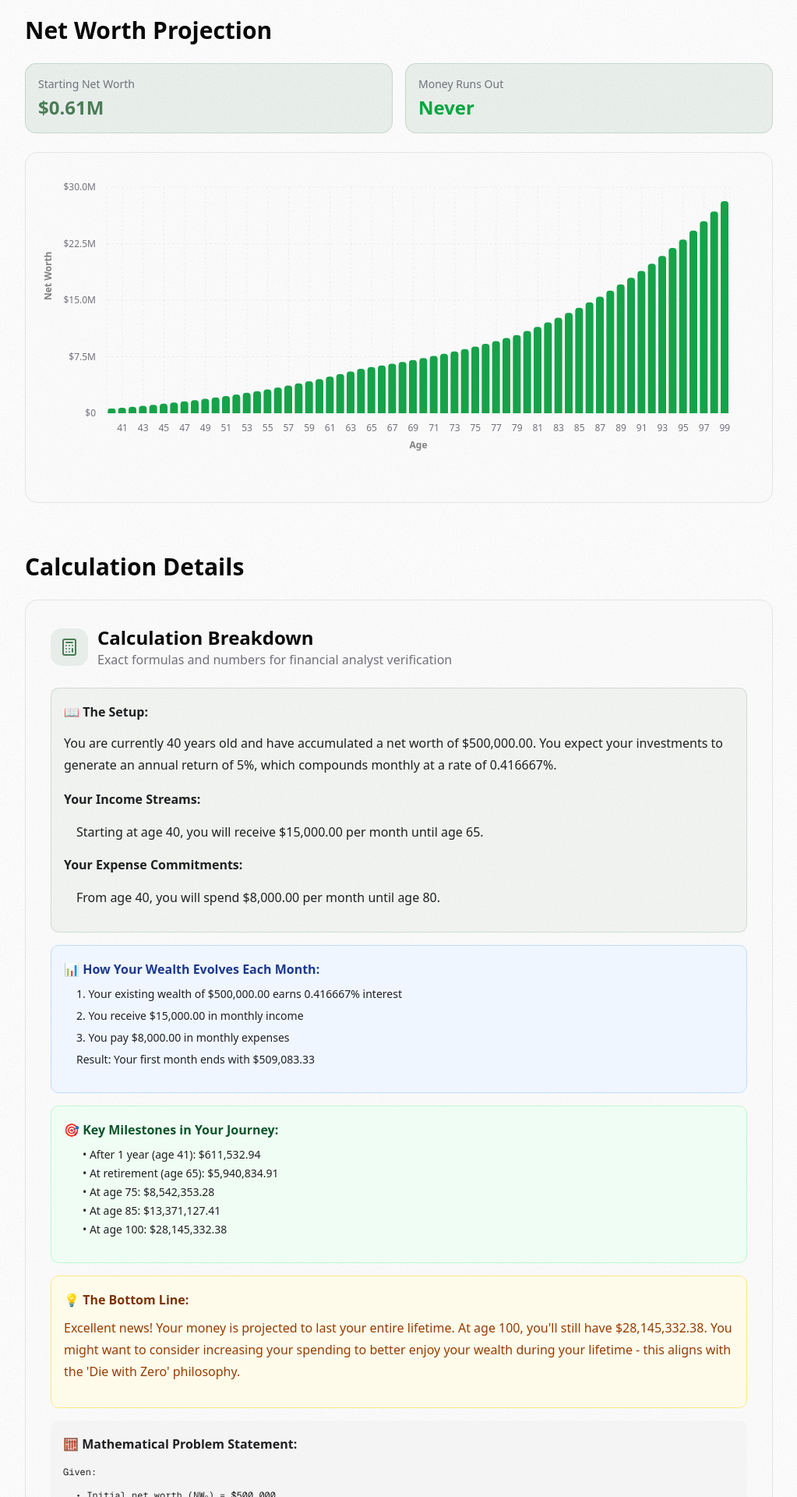
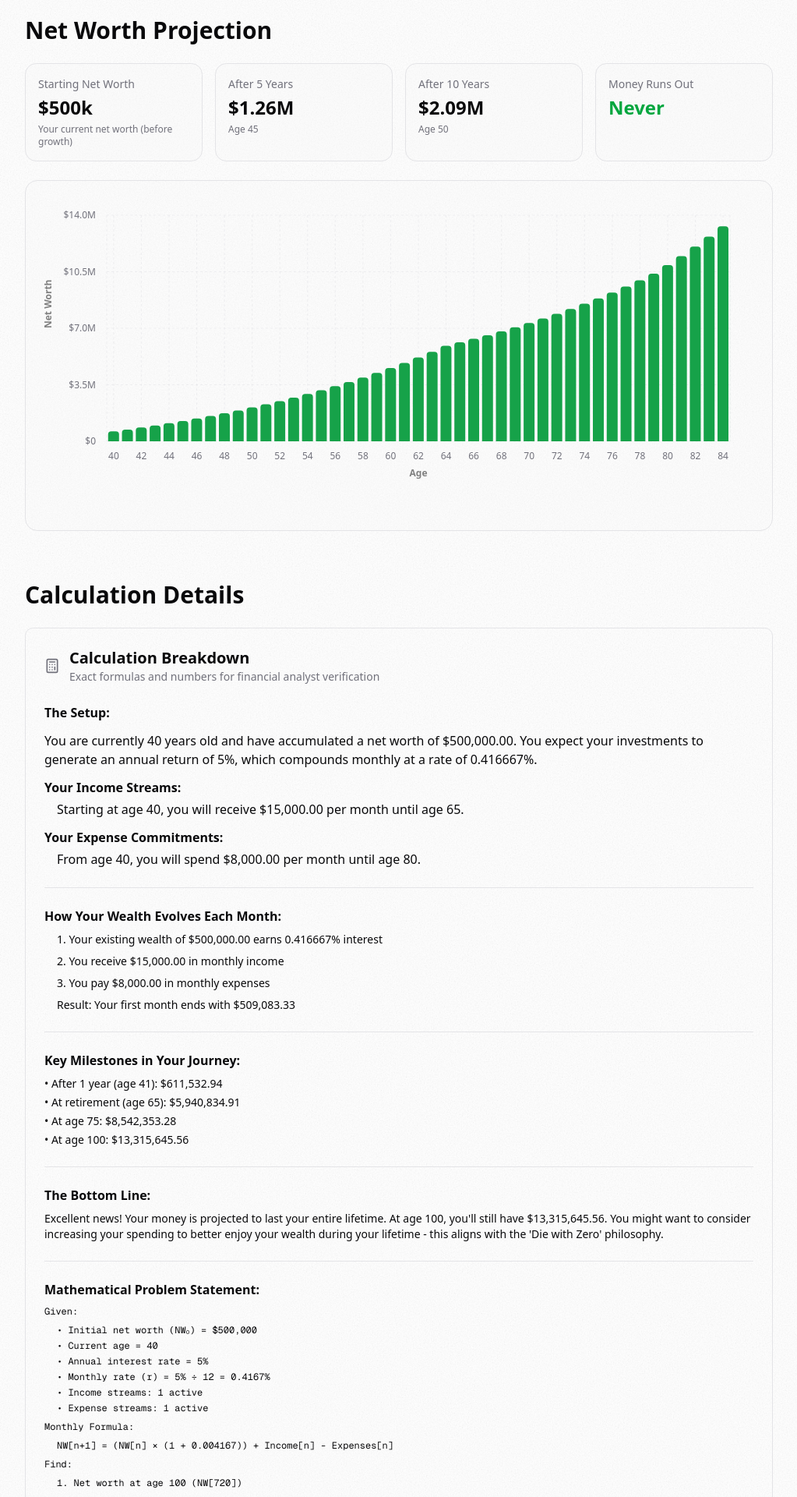
Before and after one commit to jnarowski/jpnarowski-com-next-v2, a Next.js app: page /die-with-zero in a window 1280 px wide. Shown: the part 1280-3200 px from the top of the page at 78% size, without its empty margins (128-1151 px from the left). Built offline with nearby package versions, Linux system fonts and the light colour scheme.

Commit message:
finished calculator

```diff
--- a/src/app/die-with-zero/DieWithZeroCalculator.tsx
+++ b/src/app/die-with-zero/DieWithZeroCalculator.tsx
@@ -144,16 +144,64 @@ export function DieWithZeroCalculator() {
 
           {/* Summary Stats */}
           {yearlyData.length > 0 && (
-            <div className="grid grid-cols-2 gap-4 mb-6">
-              <div className="p-4 bg-primary/10 rounded-xl border border-primary/20">
+            <div className="grid grid-cols-2 md:grid-cols-4 gap-4 mb-6">
+              <div className="p-4 bg-muted/30 rounded-xl border border-border">
                 <p className="text-sm text-muted-foreground mb-1">
                   Starting Net Worth
                 </p>
-                <p className="text-2xl font-bold text-primary">
-                  ${(yearlyData[0].netWorth / 1000000).toFixed(2)}M
+                <p className="text-2xl font-bold">
+                  {state.netWorth >= 1000000
+                    ? `$${(state.netWorth / 1000000).toFixed(2)}M`
+                    : `$${(state.netWorth / 1000).toFixed(0)}k`}
+                </p>
+                <p className="text-xs text-muted-foreground mt-1">
+                  Your current net worth (before growth)
                 </p>
               </div>
-              <div className="p-4 bg-primary/10 rounded-xl border border-primary/20">
+
+              {(() => {
+                const fiveYearData = yearlyData.find(d => d.age === state.currentAge + 5);
+                return fiveYearData ? (
+                  <div className="p-4 bg-muted/30 rounded-xl border border-border">
+                    <p className="text-sm text-muted-foreground mb-1">
+                      After 5 Years
+                    </p>
+                    <p className="text-2xl font-bold">
+                      {fiveYearData.netWorth >= 1000000
+                        ? `$${(fiveYearData.netWorth / 1000000).toFixed(2)}M`
+                        : fiveYearData.netWorth >= 0
+                        ? `$${(fiveYearData.netWorth / 1000).toFixed(0)}k`
+                        : `$0`}
+                    </p>
+                    <p className="text-xs text-muted-foreground mt-1">
+                      Age {fiveYearData.age}
+                    </p>
+                  </div>
+                ) : null;
+              })()}
+
+              {(() => {
+                const tenYearData = yearlyData.find(d => d.age === state.currentAge + 10);
+                return tenYearData ? (
+                  <div className="p-4 bg-muted/30 rounded-xl border border-border">
+                    <p className="text-sm text-muted-foreground mb-1">
+                      After 10 Years
+                    </p>
+                    <p className="text-2xl font-bold">
+                      {tenYearData.netWorth >= 1000000
+                        ? `$${(tenYearData.netWorth / 1000000).toFixed(2)}M`
+                        : tenYearData.netWorth >= 0
+                        ? `$${(tenYearData.netWorth / 1000).toFixed(0)}k`
+                        : `$0`}
+                    </p>
+                    <p className="text-xs text-muted-foreground mt-1">
+                      Age {tenYearData.age}
+                    </p>
+                  </div>
+                ) : null;
+              })()}
+
+              <div className="p-4 bg-muted/30 rounded-xl border border-border">
                 <p className="text-sm text-muted-foreground mb-1">
                   Money Runs Out
                 </p>
@@ -180,6 +228,19 @@ export function DieWithZeroCalculator() {
           <h2 className="text-3xl font-bold mb-6">Calculation Details</h2>
           <CalculationBreakdown inputs={state} />
         </div>
+
+        {/* Financial Disclaimer */}
+        <div className="mt-16">
+          <h3 className="text-sm font-semibold text-gray-900 dark:text-gray-100 mb-3">
+            Disclaimer
+          </h3>
+          <p className="text-xs text-gray-500 dark:text-gray-400 leading-relaxed">
+            This calculator is provided for educational and informational purposes only and should not be considered financial, investment, tax, or legal advice. The projections are based on simplified assumptions and may not reflect actual future financial outcomes. Individual financial situations vary greatly, and many factors not considered in this calculator can significantly impact your financial future.
+          </p>
+          <p className="text-xs text-gray-500 dark:text-gray-400 leading-relaxed mt-2">
+            We strongly recommend consulting with qualified financial advisors, tax professionals, and legal counsel before making any financial decisions. Past performance and mathematical projections do not guarantee future results. The creators of this calculator are not responsible for any financial decisions made based on its output.
+          </p>
+        </div>
       </div>
     </div>
   );
--- a/src/components/die-with-zero/CalculationBreakdown.tsx
+++ b/src/components/die-with-zero/CalculationBreakdown.tsx
@@ -66,24 +66,21 @@ export function CalculationBreakdown({ inputs }: CalculationBreakdownProps) {
   };
 
   return (
-    <div className="p-8 bg-muted/30 rounded-2xl border border-border">
+    <div className="border rounded-lg p-6">
       <div className="flex items-center gap-3 mb-6">
-        <div className="w-12 h-12 bg-primary/10 rounded-xl flex items-center justify-center">
-          <Calculator className="h-6 w-6 text-primary" />
-        </div>
+        <Calculator className="h-5 w-5 text-muted-foreground" />
         <div>
-          <h3 className="text-2xl font-bold">Calculation Breakdown</h3>
-          <p className="text-muted-foreground">
+          <h3 className="text-xl font-semibold">Calculation Breakdown</h3>
+          <p className="text-sm text-muted-foreground">
             Exact formulas and numbers for financial analyst verification
           </p>
         </div>
       </div>
 
-      {/* Story Problem Format */}
-      <div className="space-y-4">
-        <div className="prose prose-sm dark:prose-invert max-w-none space-y-4">
-          <div className="bg-primary/5 p-4 rounded-lg border border-primary/20">
-            <p className="font-semibold mb-3">📖 The Setup:</p>
+      <div className="divide-y">
+        <div className="pb-6">
+          <div>
+            <p className="font-semibold mb-3">The Setup:</p>
             <p>
               You are currently {currentAge} years old and have accumulated a
               net worth of {formatCurrency(netWorth)}. You expect your
@@ -141,12 +138,13 @@ export function CalculationBreakdown({ inputs }: CalculationBreakdownProps) {
               </div>
             )}
           </div>
+        </div>
 
-          <div className="bg-blue-50 dark:bg-blue-950/30 rounded-lg p-4 border border-blue-200 dark:border-blue-900">
-            <p className="font-semibold mb-2 text-blue-900 dark:text-blue-100">
-              📊 How Your Wealth Evolves Each Month:
+        <div className="py-6">
+          <p className="font-semibold mb-2">
+            How Your Wealth Evolves Each Month:
           </p>
-            <ol className="text-sm space-y-2 text-blue-800 dark:text-blue-200 ml-4">
+          <ol className="text-sm space-y-2 ml-4">
             <li>
               1. Your existing wealth of {formatCurrency(netWorth)} earns{" "}
               {formatPercent(monthlyRate)} interest
@@ -199,19 +197,18 @@ export function CalculationBreakdown({ inputs }: CalculationBreakdownProps) {
 
           return (
             <>
-                <div className="bg-green-50 dark:bg-green-950/30 rounded-lg p-4 border border-green-200 dark:border-green-900">
-                  <p className="font-semibold mb-2 text-green-900 dark:text-green-100">
-                    🎯 Key Milestones in Your Journey:
+              <div className="py-6">
+                <p className="font-semibold mb-2">
+                  Key Milestones in Your Journey:
                 </p>
-                  <ul className="text-sm space-y-1 text-green-800 dark:text-green-200">
+                <ul className="text-sm space-y-1">
                   <li>
                     • After 1 year (age {currentAge + 1}):{" "}
                     {formatCurrency(firstYearProjection[11]?.netWorth || 0)}
                   </li>
                   {age65 && currentAge < 65 && (
                     <li>
-                        • At retirement (age 65):{" "}
-                        {formatCurrency(age65.netWorth)}
+                      • At retirement (age 65): {formatCurrency(age65.netWorth)}
                     </li>
                   )}
                   {age75 && currentAge < 75 && (
@@ -226,17 +223,14 @@ export function CalculationBreakdown({ inputs }: CalculationBreakdownProps) {
                 </ul>
               </div>
 
-                <div className="bg-amber-50 dark:bg-amber-950/30 rounded-lg p-4 border border-amber-200 dark:border-amber-900">
-                  <p className="font-semibold mb-2 text-amber-900 dark:text-amber-100">
-                    💡 The Bottom Line:
-                  </p>
+              <div className="py-6">
+                <p className="font-semibold mb-2">The Bottom Line:</p>
                 {zeroPoint ? (
-                    <p className="text-amber-800 dark:text-amber-200">
-                      Based on your current trajectory, your money will run out
-                      at age {Math.floor(zeroPoint.age)}. This gives you{" "}
-                      {Math.floor(zeroPoint.age) - currentAge} years of
-                      financial runway. To extend this, you could reduce
-                      expenses by{" "}
+                  <p className="text-sm">
+                    Based on your current trajectory, your money will run out at
+                    age {Math.floor(zeroPoint.age)}. This gives you{" "}
+                    {Math.floor(zeroPoint.age) - currentAge} years of financial
+                    runway. To extend this, you could reduce expenses by{" "}
                     {formatCurrency(
                       expenses
                         .filter(
@@ -250,9 +244,9 @@ export function CalculationBreakdown({ inputs }: CalculationBreakdownProps) {
                     returns.
                   </p>
                 ) : (
-                    <p className="text-amber-800 dark:text-amber-200">
-                      Excellent news! Your money is projected to last your
-                      entire lifetime. At age 100, you'll still have{" "}
+                  <p className="text-sm">
+                    Excellent news! Your money is projected to last your entire
+                    lifetime. At age 100, you&apos;ll still have{" "}
                     {formatCurrency(finalProjection.netWorth)}.
                     {finalProjection.netWorth > netWorth * 2 &&
                       " You might want to consider increasing your spending to better enjoy your wealth during your lifetime - this aligns with the 'Die with Zero' philosophy."}
@@ -263,16 +257,12 @@ export function CalculationBreakdown({ inputs }: CalculationBreakdownProps) {
           );
         })()}
 
-          <div className="bg-muted rounded-lg p-4">
-            <p className="font-semibold mb-2">
-              🧮 Mathematical Problem Statement:
-            </p>
+        <div className="pt-6">
+          <p className="font-semibold mb-2">Mathematical Problem Statement:</p>
           <div className="font-mono text-xs space-y-2">
             <p>Given:</p>
             <ul className="ml-4 space-y-1">
-                <li>
-                  • Initial net worth (NW₀) = ${netWorth.toLocaleString()}
-                </li>
+              <li>• Initial net worth (NW₀) = ${netWorth.toLocaleString()}</li>
               <li>• Current age = {currentAge}</li>
               <li>• Annual interest rate = {interestRate}%</li>
               <li>
@@ -293,13 +283,12 @@ export function CalculationBreakdown({ inputs }: CalculationBreakdownProps) {
             </p>
             <p className="mt-2">Find:</p>
             <p className="ml-4">
-                1. Net worth at age 100 (NW[{(100 - currentAge) * 12}])
+              1. Net worth at age 100 (NW[{`${(100 - currentAge) * 12}`}])
             </p>
             <p className="ml-4">2. Age when NW ≤ 0 (if applicable)</p>
           </div>
         </div>
       </div>
     </div>
-    </div>
   );
 }
--- a/src/lib/die-with-zero-calculator.ts
+++ b/src/lib/die-with-zero-calculator.ts
@@ -127,11 +127,33 @@ export function getActiveExpenses(expenses: IncomeExpenseEntry[], age: number):
 }
 
 /**
- * Main calculation function: Projects net worth month-by-month from current age to age 100
+ * Calculate the relevant maximum age to project based on income/expense ranges
+ * Returns the latest endAge from all entries, or age 100 as fallback
+ */
+export function getRelevantMaxAge(
+  currentAge: number,
+  incomes: IncomeExpenseEntry[],
+  expenses: IncomeExpenseEntry[]
+): number {
+  const allEntries = [...incomes, ...expenses];
+
+  if (allEntries.length === 0) {
+    return 100; // Default to 100 if no entries
+  }
+
+  const maxEndAge = Math.max(...allEntries.map(entry => entry.endAge));
+
+  // Add a small buffer (5 years) to show what happens after income/expenses end
+  // But cap at 100
+  return Math.min(maxEndAge + 5, 100);
+}
+
+/**
+ * Main calculation function: Projects net worth month-by-month from current age to relevant max age
  *
  * Algorithm (Standard Financial Planning Approach):
  * 1. Start from current month/year (handles partial years)
- * 2. For each month until age 100:
+ * 2. For each month until relevant max age:
  *    a. Apply monthly compound interest to beginning balance
  *    b. Add active income (occurs at end of period, doesn't earn interest this month)
  *    c. Subtract active expenses (occurs at end of period)
@@ -153,7 +175,7 @@ export function calculateNetWorthProjection(
   const snapshots: MonthlySnapshot[] = [];
   let currentNetWorth = netWorth;
 
-  const maxAge = 100;
+  const maxAge = getRelevantMaxAge(currentAge, incomes, expenses);
   const totalMonths = (maxAge - currentAge) * 12;
 
   for (let monthIndex = 0; monthIndex < totalMonths; monthIndex++) {
```
Also changed, not shown: 1 other file (tests, documents, lock files or other folders). Lines whose indentation alone changed are shown as unchanged.
